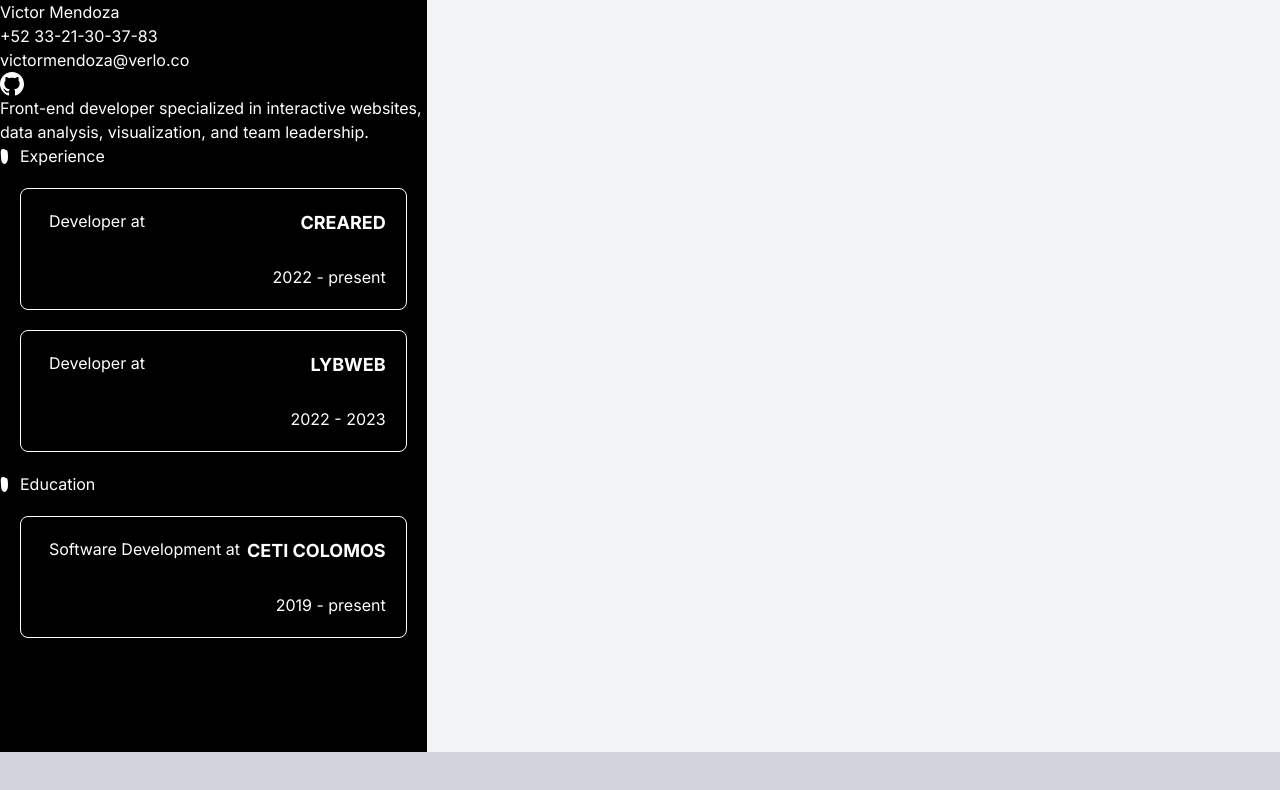
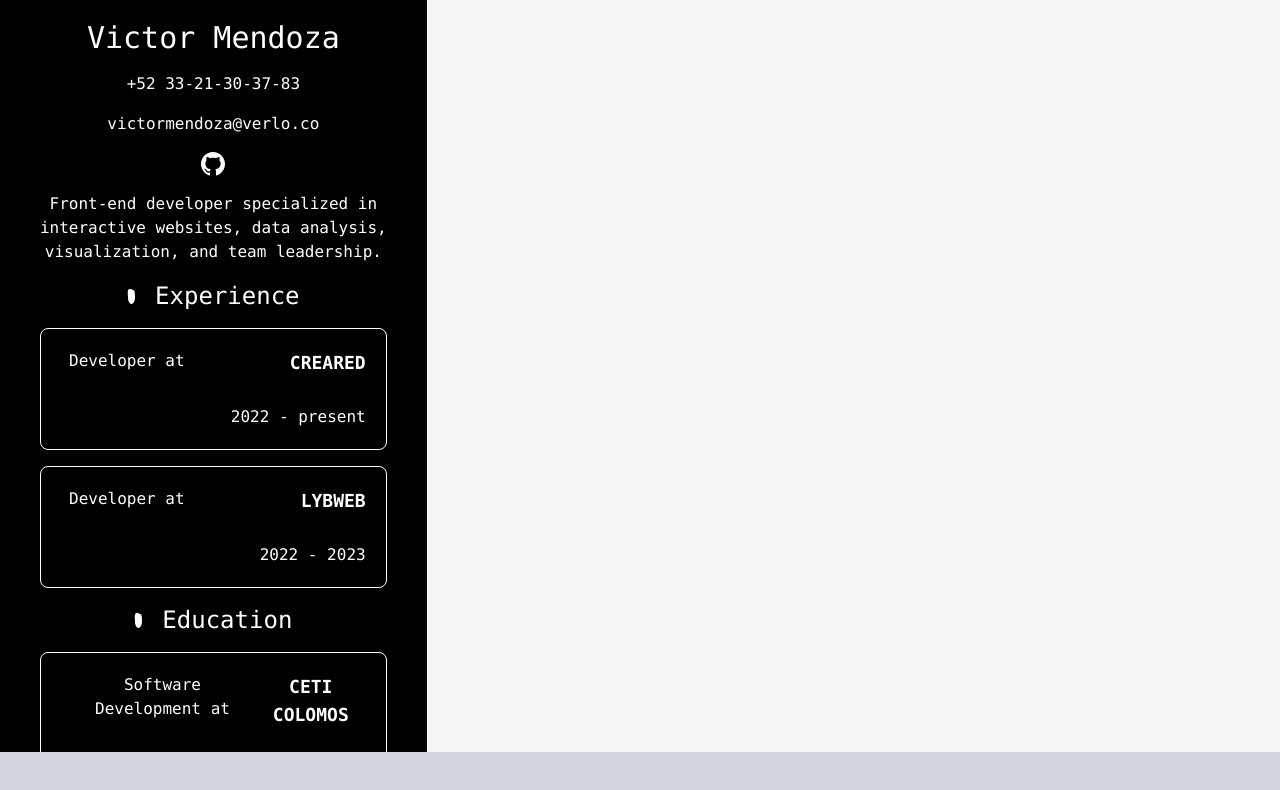
Before and after one commit to vumg-z/data-driven-portfolio, a Next.js app: page / in a window 1280 px wide. Shown: the top 790 px of the page. Built offline with nearby package versions, Linux system fonts and the light colour scheme.

Commit message:
first version with fonts but not working

```diff
--- a/app/components/Sidebar.tsx
+++ b/app/components/Sidebar.tsx
@@ -3,26 +3,24 @@ import Card from "./Card"
 
 const Sidebar: React.FC = () => {
     return (
-        <div className="sidebar-container text-white">
-            <h2> Victor Mendoza </h2>
-            <p> +52 33-21-30-37-83 </p>
-            <p> victormendoza@verlo.co </p>
-            <img src="/github-icon.svg" alt="githubicon" />
-            <p> Front-end developer specialized in interactive websites, data analysis, visualization, and team leadership.</p>
+        <div className="sidebar-container text-white text-center p-5 space-y-4">
+            <h2 className="text-3xl font-extralight">Victor Mendoza</h2>
+            <p className="font-regular">+52 33-21-30-37-83</p>
+            <p>victormendoza@verlo.co</p>
+            <img src="/github-icon.svg" alt="githubicon" className="mx-auto" />
+            <p>Front-end developer specialized in interactive websites, data analysis, visualization, and team leadership.</p>
 
-            <div className="flex items-center">
+            <div className="flex items-center justify-center space-x-2">
                 <img src="/elipse.svg" alt="elipse" className="mr-3" />
-                <h3>Experience</h3>
+                <h2 className="text-2xl">Experience</h2>
             </div>
-
-
 
             <Card subtitle="Developer at" title="CREARED" footer="2022 - present" />
             <Card subtitle="Developer at" title="LYBWEB" footer="2022 - 2023" />
 
-            <div className="flex items-center">
+            <div className="flex items-center justify-center space-x-2">
                 <img src="/elipse.svg" alt="elipse" className="mr-3" />
-                <h3>Education</h3>
+                <h2 className="text-2xl">Education</h2>
             </div>
 
             <Card subtitle="Software Development at" title="CETI COLOMOS" footer="2019 - present" />
--- a/app/globals.css
+++ b/app/globals.css
@@ -1,3 +1,6 @@
 @tailwind base;
 @tailwind components;
 @tailwind utilities;
+
+/* styles/global.css */
+@import url('https://fonts.googleapis.com/css2?family=IBM+Plex+Mono:wght@200;400&display=swap');
--- a/app/layout.tsx
+++ b/app/layout.tsx
@@ -1,21 +1,21 @@
-import './globals.css'
-import { Inter } from 'next/font/google'
-
-const inter = Inter({ subsets: ['latin'] })
+import React from 'react';
+import './globals.css';
 
 export const metadata = {
   title: 'Create Next App',
   description: 'Generated by create next app',
+};
+
+interface RootLayoutProps {
+  children: React.ReactNode;
 }
 
-export default function RootLayout({
-  children,
-}: {
-  children: React.ReactNode
-}) {
+export default function RootLayout({ children }: RootLayoutProps) {
   return (
     <html lang="en">
-      <body className={inter.className}>{children}</body>
+      <body className="font-mono">
+        {children}
+      </body>
     </html>
-  )
+  );
 }
--- a/app/page.tsx
+++ b/app/page.tsx
@@ -1,5 +1,6 @@
 import React from 'react';
 import Sidebar from './components/Sidebar';
+
 
 const Page: React.FC = () => {
   return (
--- a/tailwind.config.js
+++ b/tailwind.config.js
@@ -12,6 +12,13 @@ module.exports = {
         'gradient-conic':
           'conic-gradient(from 180deg at 50% 50%, var(--tw-gradient-stops))',
       },
+      fontFamily: {
+        'plex-mono': ['IBM Plex Mono', 'monospace'],
+      },
+      fontWeight: {
+        'extralight': 200,
+        'regular': 400,
+      }
     },
   },
   plugins: [],
```
Also changed, not shown: 1 other file (tests, documents, lock files or other folders).
